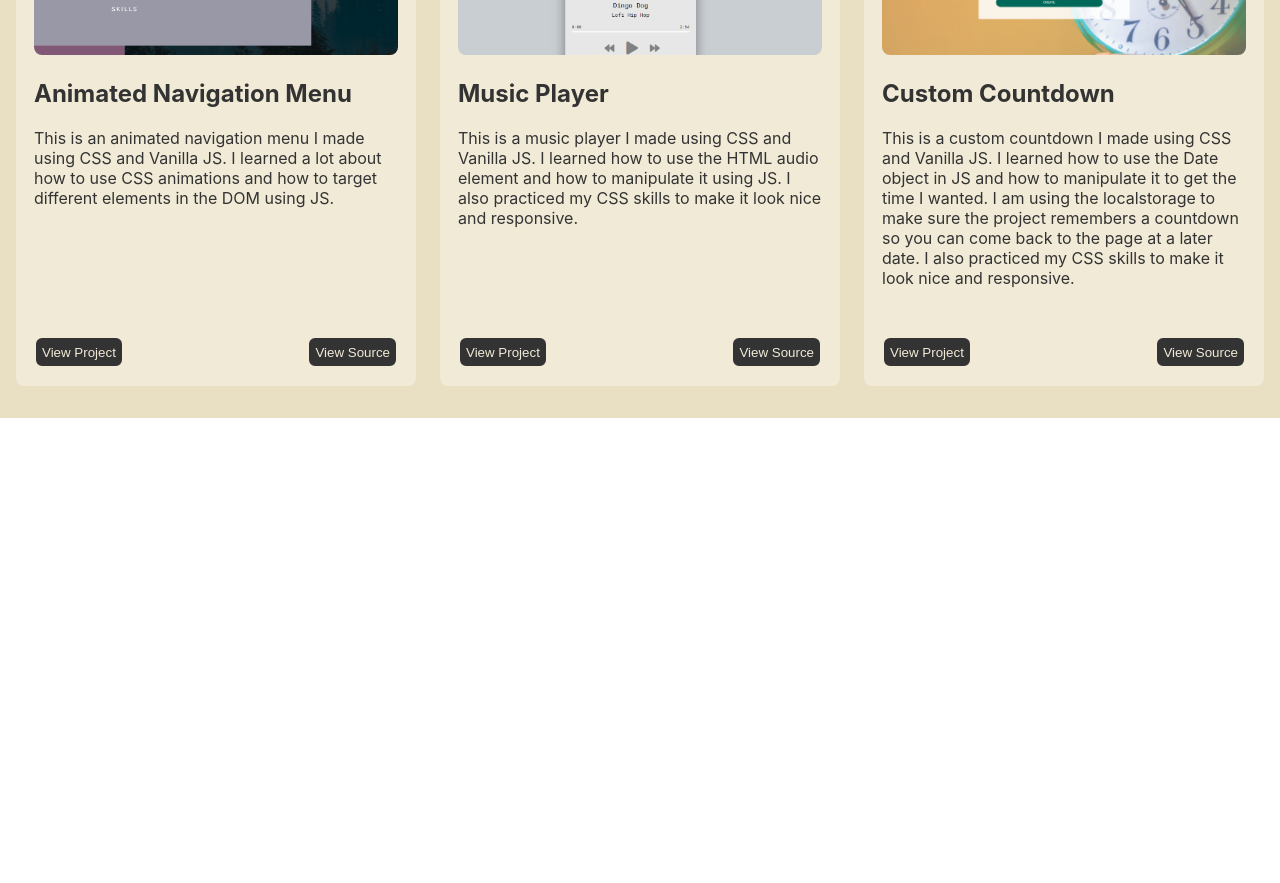
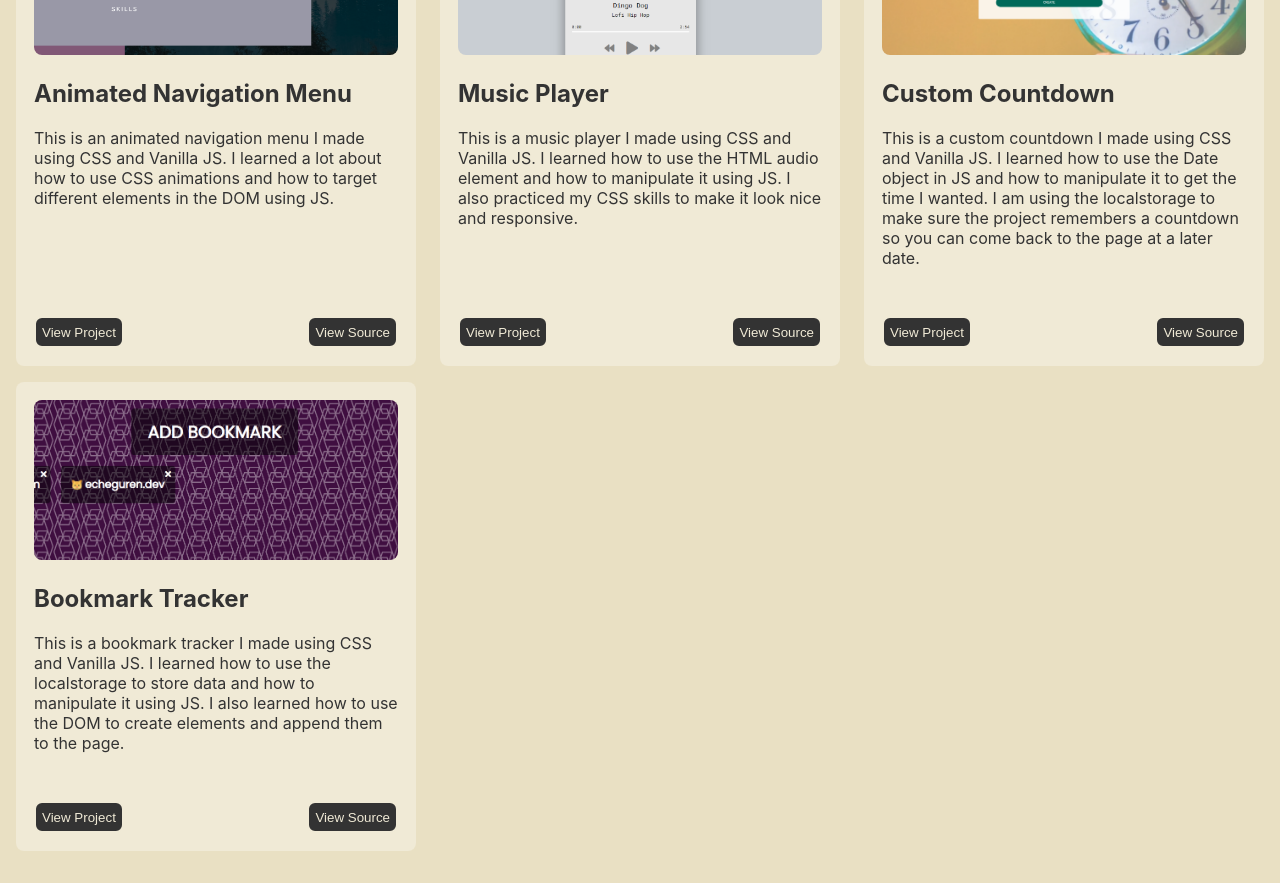
Before and after one commit to crisecheguren/resume-2023, a React (Create React App) app: page /projects in a window 1280 px wide. Shown: the part 1760-2643 px from the top of the page. Before the commit the page ends 2178 px from the top, so only its background shows below. Built offline with nearby package versions, Linux system fonts and the light colour scheme.

Commit message:
added bookmark project

```diff
--- a/src/data/projects.js
+++ b/src/data/projects.js
@@ -10,6 +10,7 @@ import animatedNav from '../images/animated-css-navigation.png'
 import musicPlayer from '../images/musicPlayer.png'
 import cooginsGPT from '../images/cooginsGPT.png'
 import countdown from '../images/countdown.png'
+import bookmark from '../images/bookmark.png'
 
 const projects = [
     {
@@ -106,8 +107,18 @@ const projects = [
         img: countdown,
         projectLink: "https://crisecheguren.github.io/custom-countdown/",
         sourceLink: "https://github.com/crisecheguren/custom-countdown/",
-        description: 'This is a custom countdown I made using CSS and Vanilla JS. I learned how to use the Date object in JS and how to manipulate it to get the time I wanted. I am using the localstorage to make sure the project remembers a countdown so you can come back to the page at a later date.  I also practiced my CSS skills to make it look nice and responsive.'
+        description: 'This is a custom countdown I made using CSS and Vanilla JS. I learned how to use the Date object in JS and how to manipulate it to get the time I wanted. I am using the localstorage to make sure the project remembers a countdown so you can come back to the page at a later date.'
     },
+    {
+        id: 13,
+        name: 'Bookmark Tracker',
+        img: bookmark,
+        projectLink: "https://crisecheguren.github.io/bookmark-app/",
+        sourceLink: "https://github.com/crisecheguren/bookmark-app/",
+        description: 'This is a bookmark tracker I made using CSS and Vanilla JS. I learned how to use the localstorage to store data and how to manipulate it using JS. I also learned how to use the DOM to create elements and append them to the page.'
+    },
+
+
 
 ]
 
```
Also changed, not shown: src/images/bookmark.png (added).
